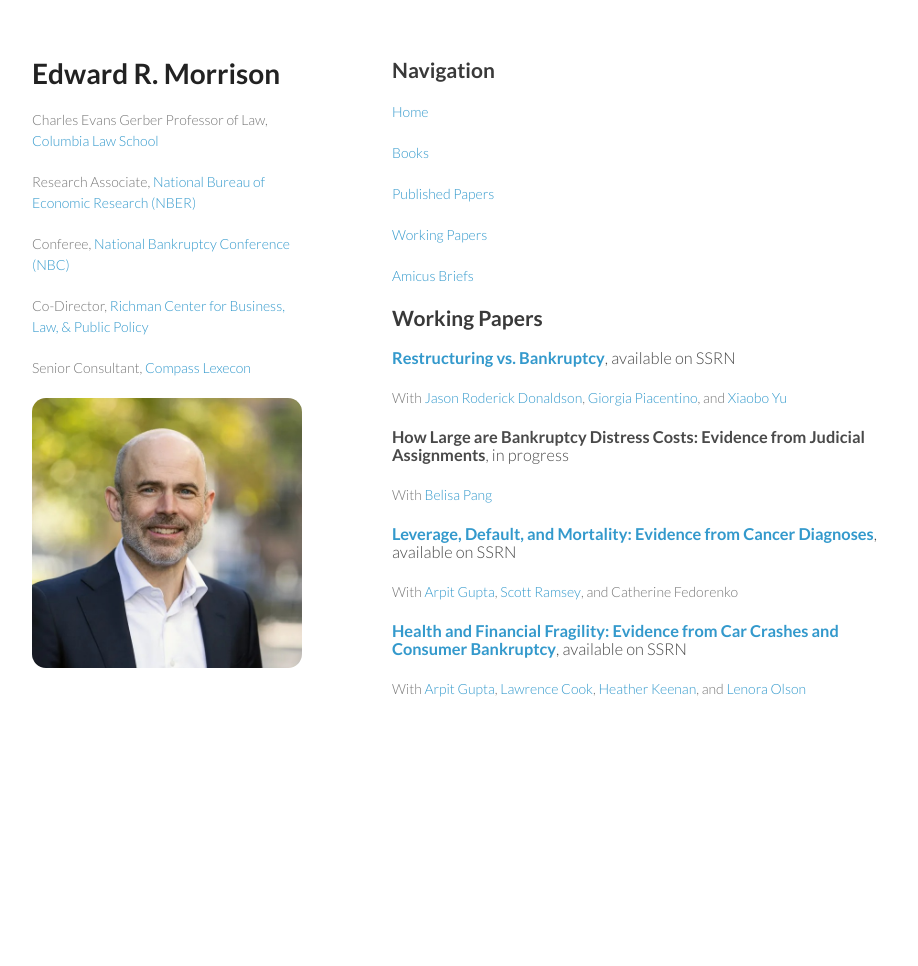
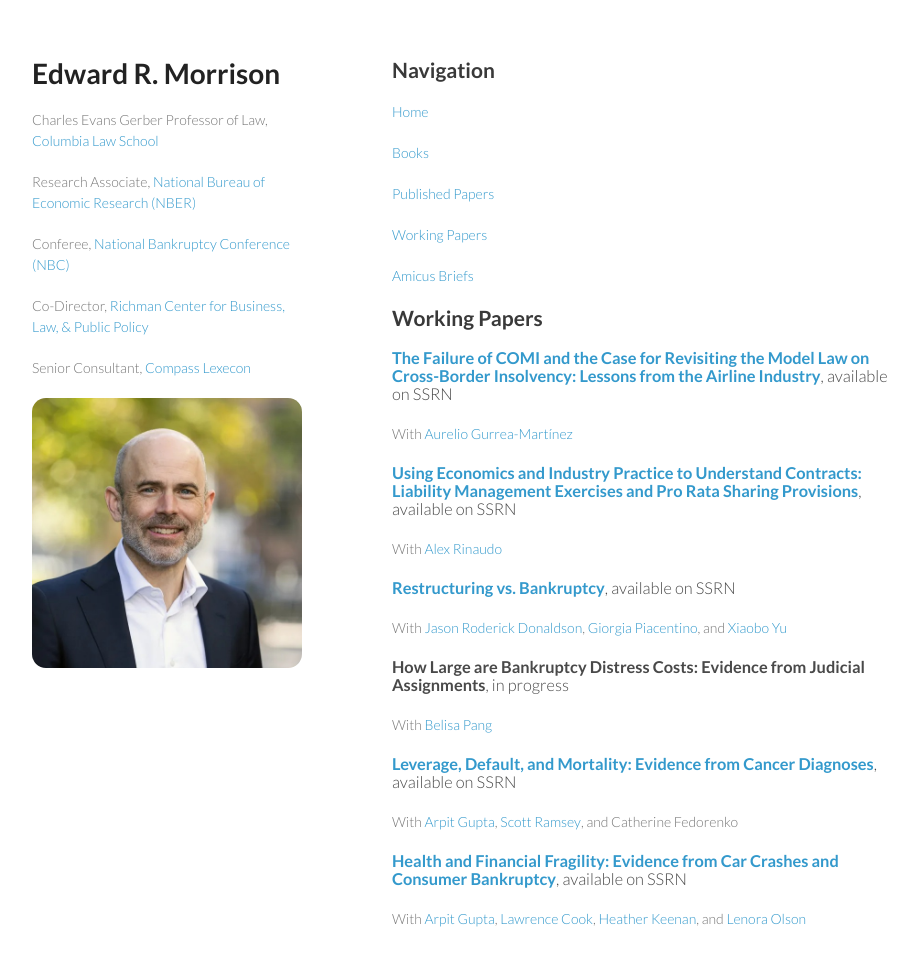
Before and after one commit to erm2101/ERM2101website, a Jekyll site: the page built from _source/workingpapers.html, in a window 1280 px wide and 999 px high. Shown: the top 966 px of the window, without its empty margins (178-1096 px from the left). Built offline with Jekyll 4.4.1, drawn with Linux system fonts in a browser that asks for light colours; comment, search, counter and statistics services are not loaded.

Commit message:
Add two working papers: "The Failure of COMI" and "Using Economics and Industry Practice to Understand Contracts"
Both requested by Ed on 2026-10-13 and approved from the preview. New entries
at the top of _source/_data/working_papers.yml, coauthors linked, then rebuilt
with _source/build.py. Only workingpapers.html changed in the output.

Co-Authored-By: Claude Fable 5.1 <noreply@anthropic.com>

```diff
--- a/_source/_data/working_papers.yml
+++ b/_source/_data/working_papers.yml
@@ -1,3 +1,17 @@
+- title: "The Failure of COMI and the Case for Revisiting the Model Law on Cross-Border Insolvency: Lessons from the Airline Industry"
+  url: "https://papers.ssrn.com/sol3/papers.cfm?abstract_id=7601106"
+  status: "available on SSRN"
+  coauthors:
+    - name: "Aurelio Gurrea-Martínez"
+      url: "https://www.ecgi.global/network/our-members/aurelio-gurrea-martinez"
+
+- title: "Using Economics and Industry Practice to Understand Contracts: Liability Management Exercises and Pro Rata Sharing Provisions"
+  url: "https://papers.ssrn.com/sol3/papers.cfm?abstract_id=7608142"
+  status: "available on SSRN"
+  coauthors:
+    - name: "Alex Rinaudo"
+      url: "https://www.compasslexecon.com/professionals/alex-rinaudo"
+
 - title: "Restructuring vs. Bankruptcy"
   url: "https://papers.ssrn.com/sol3/papers.cfm?abstract_id=3698161"
   status: "available on SSRN"
--- a/workingpapers.html
+++ b/workingpapers.html
@@ -27,6 +27,12 @@
 			<p><a href="amicusbriefs.html">Amicus Briefs</a></p>
 
 			<h2>Working Papers</h2>
+
+			<h3><a href="https://papers.ssrn.com/sol3/papers.cfm?abstract_id=7601106"><b>The Failure of COMI and the Case for Revisiting the Model Law on Cross-Border Insolvency: Lessons from the Airline Industry</b></a><span style="font-weight:normal;">, available on SSRN</span></h3>
+			<p>With <a href="https://www.ecgi.global/network/our-members/aurelio-gurrea-martinez">Aurelio Gurrea-Martínez</a></p>
+
+			<h3><a href="https://papers.ssrn.com/sol3/papers.cfm?abstract_id=7608142"><b>Using Economics and Industry Practice to Understand Contracts: Liability Management Exercises and Pro Rata Sharing Provisions</b></a><span style="font-weight:normal;">, available on SSRN</span></h3>
+			<p>With <a href="https://www.compasslexecon.com/professionals/alex-rinaudo">Alex Rinaudo</a></p>
 
 			<h3><a href="https://papers.ssrn.com/sol3/papers.cfm?abstract_id=3698161"><b>Restructuring vs. Bankruptcy</b></a><span style="font-weight:normal;">, available on SSRN</span></h3>
 			<p>With <a href="http://jrdonaldson.com/">Jason Roderick Donaldson</a>, <a href="http://www.giorgiapiacentino.com/">Giorgia Piacentino</a>, and <a href="https://www8.gsb.columbia.edu/cbs-directory/phd/XYu23">Xiaobo Yu</a></p>
```
